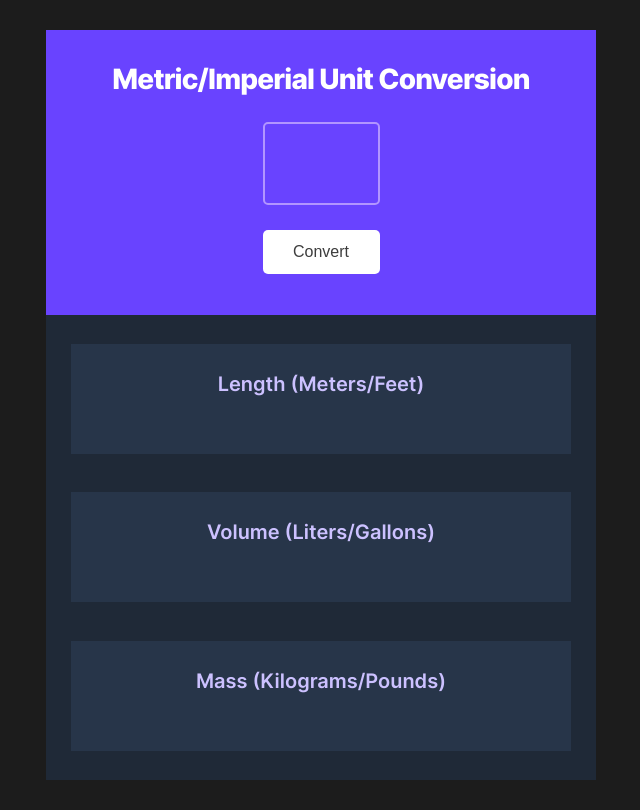
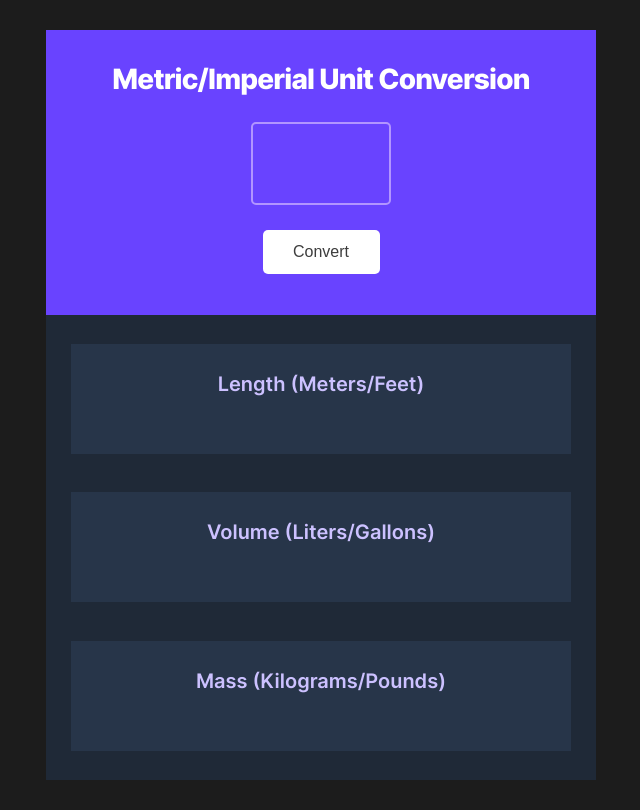
Before and after one commit to Diliano/unit-converter, a plain HTML site: page index.html in a window 1280 px wide. Shown: the whole page, without its empty margins (319-959 px from the left). Drawn offline with Linux system fonts and the light colour scheme.

Commit message:
Increased input field width to show the full 5 digit length if used

```diff
--- a/index.css
+++ b/index.css
@@ -38,7 +38,7 @@ input::-webkit-inner-spin-button {
 
 #input {
     margin-top: 5px;
-    width: 117px;
+    width: 140px;
     height: 83px;
     background: none;
     border: 2px solid #B295FF;
```
